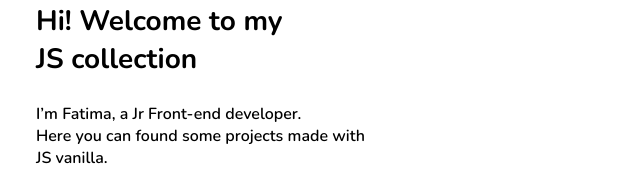
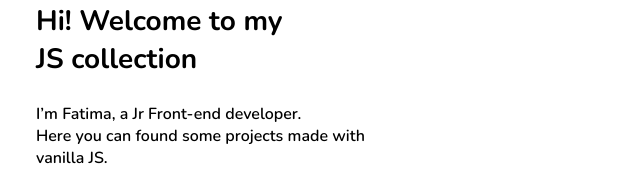
Before and after one commit to FatimaGR/JS-collection, a plain HTML site: page index.html in a window 1280 px wide. Shown: the part 230-421 px from the top of the page, 572-1212 px from the left. Drawn offline with nearby package versions, Linux system fonts and the light colour scheme.

```diff
--- a/index.html
+++ b/index.html
@@ -44,7 +44,7 @@
       <div class="description">
         <h3>Hi! Welcome to my JS collection</h3>
         <p>I’m Fatima, a Jr Front-end developer.<br>
-          Here you can found some projects made with JS vanilla.</p>
+          Here you can found some projects made with vanilla JS.</p>
         <ul>
           <li>Random hexadecimal color generator</li>
           <li>RGB color selector with sliders</li>
```
Also changed, not shown: images/chronometer.png (added), images/dark-mode.png (added), images/hexadecimal-colors.png (added), images/home.png (added), images/menu.png (added), images/random-quotes.png (added), images/rgb-colors.png (added), images/to-do-list.png (added).
